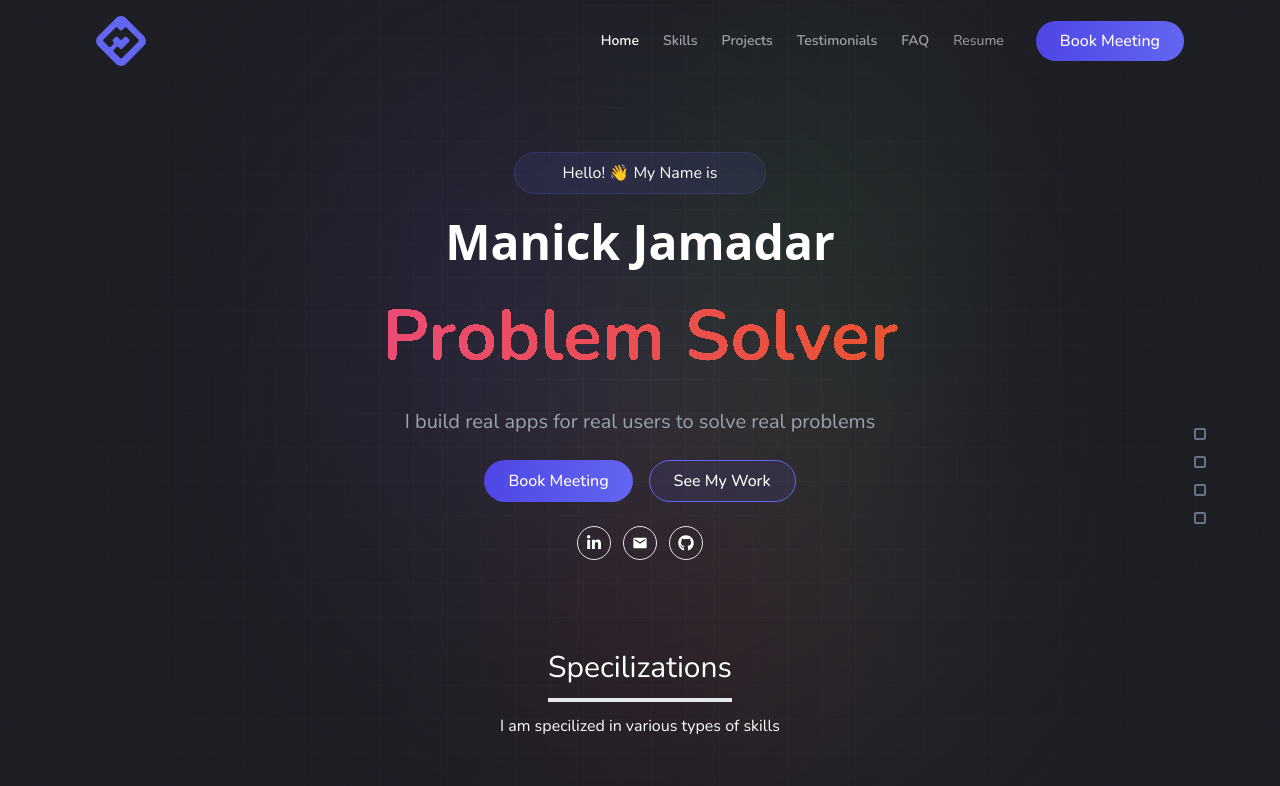
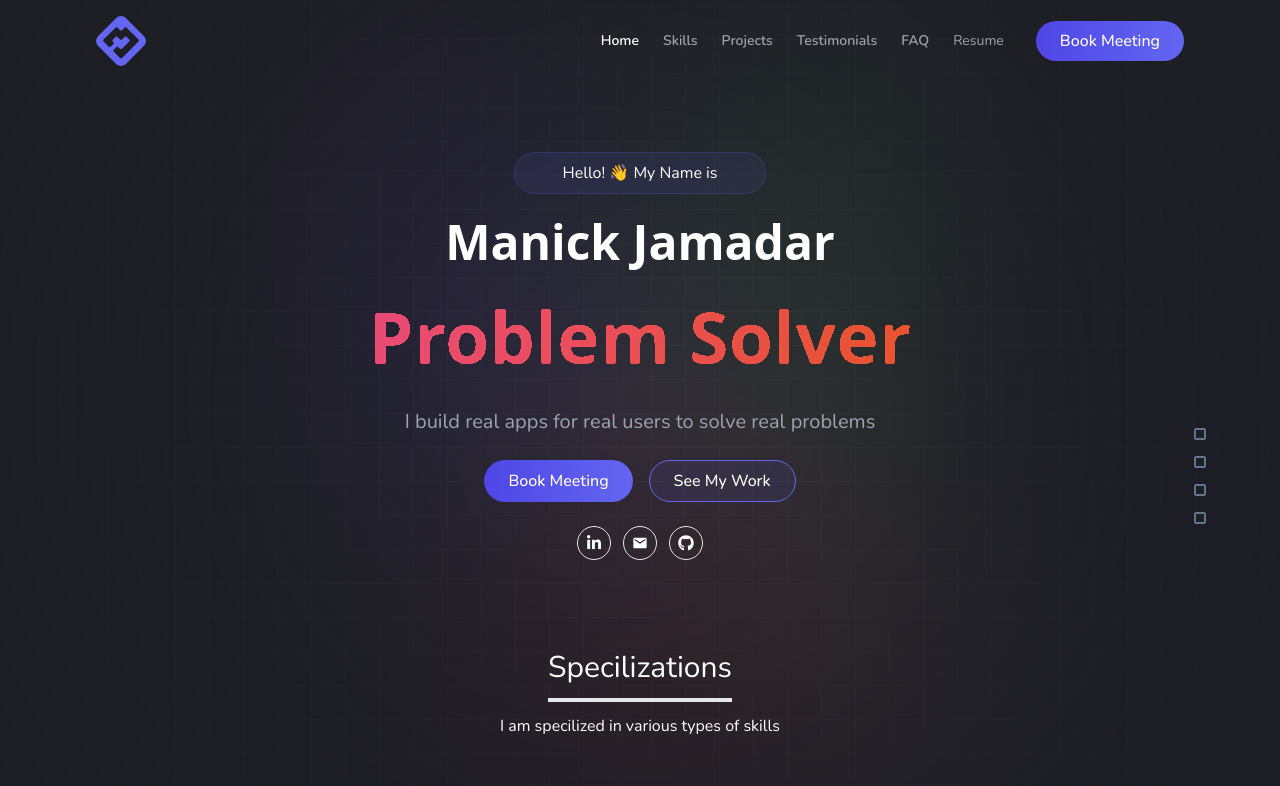
Before and after one commit to manickjamadar/personal-website, a Next.js app: page / in a window 1280 px wide. Shown: the top 786 px of the page. Built offline with nearby package versions, Linux system fonts and the light colour scheme.

Commit message:
font sans styled added on morph text

```diff
--- a/app/components/MorphTexts.tsx
+++ b/app/components/MorphTexts.tsx
@@ -104,7 +104,7 @@ const MorphTexts: React.FC<Props> = ({ texts, placeholder }) => {
       >
         <div
           id="text1"
-          className="text-orange-gradient font-bold text-5xl sm:text-6xl md:text-7xl absolute top-0 bottom-0 w-full flex justify-center items-center"
+          className="font-sans text-orange-gradient font-bold text-5xl sm:text-6xl md:text-7xl absolute top-0 bottom-0 w-full flex justify-center items-center"
           style={{
             lineHeight: 1.3,
           }}
@@ -113,14 +113,14 @@ const MorphTexts: React.FC<Props> = ({ texts, placeholder }) => {
         </div>
         <div
           id="text2"
-          className="text-orange-gradient font-bold text-5xl sm:text-6xl md:text-7xl absolute top-0 bottom-0 w-full flex justify-center items-center"
+          className="font-sans text-orange-gradient font-bold text-5xl sm:text-6xl md:text-7xl absolute top-0 bottom-0 w-full flex justify-center items-center"
           style={{
             lineHeight: 1.3,
           }}
         ></div>
       </div>
       <div
-        className="font-bold text-5xl sm:text-6xl md:text-7xl text-transparent"
+        className="font-sans font-bold text-5xl sm:text-6xl md:text-7xl text-transparent"
         style={{
           lineHeight: 1.3,
         }}
```
